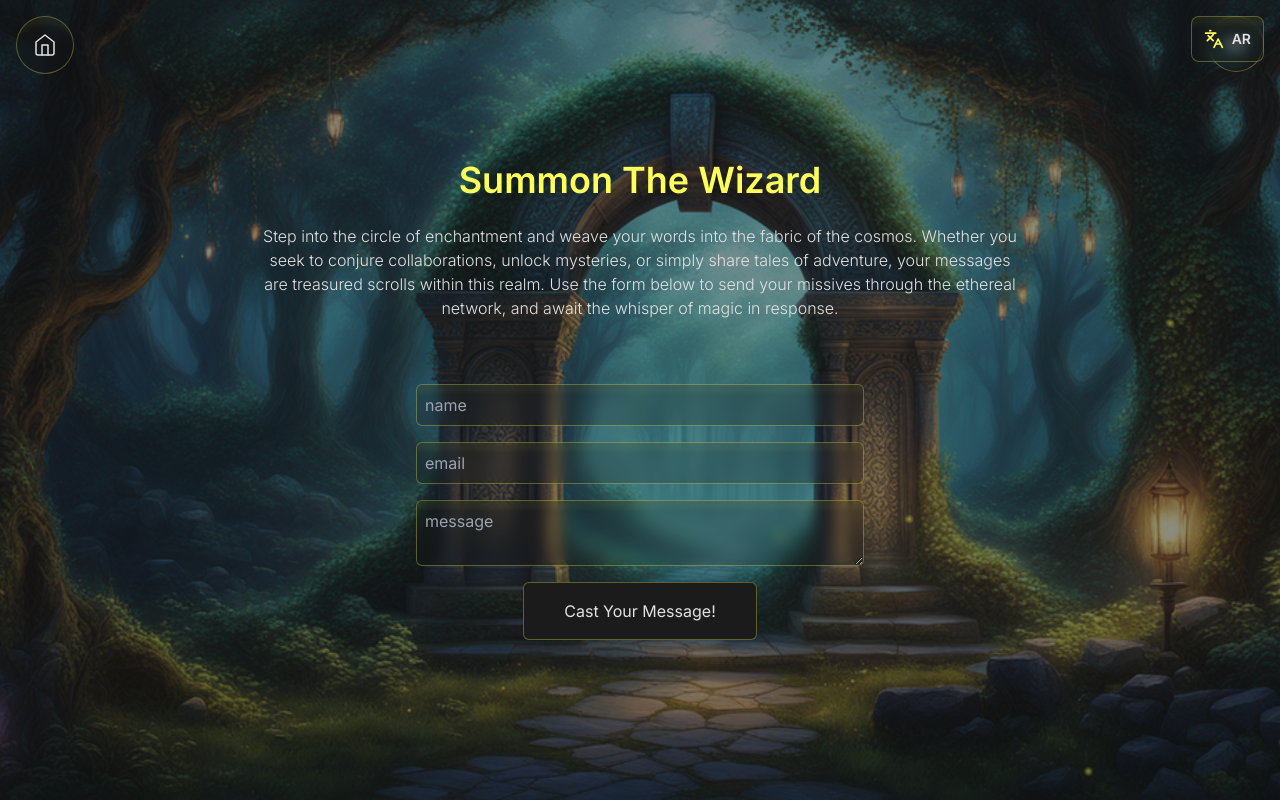
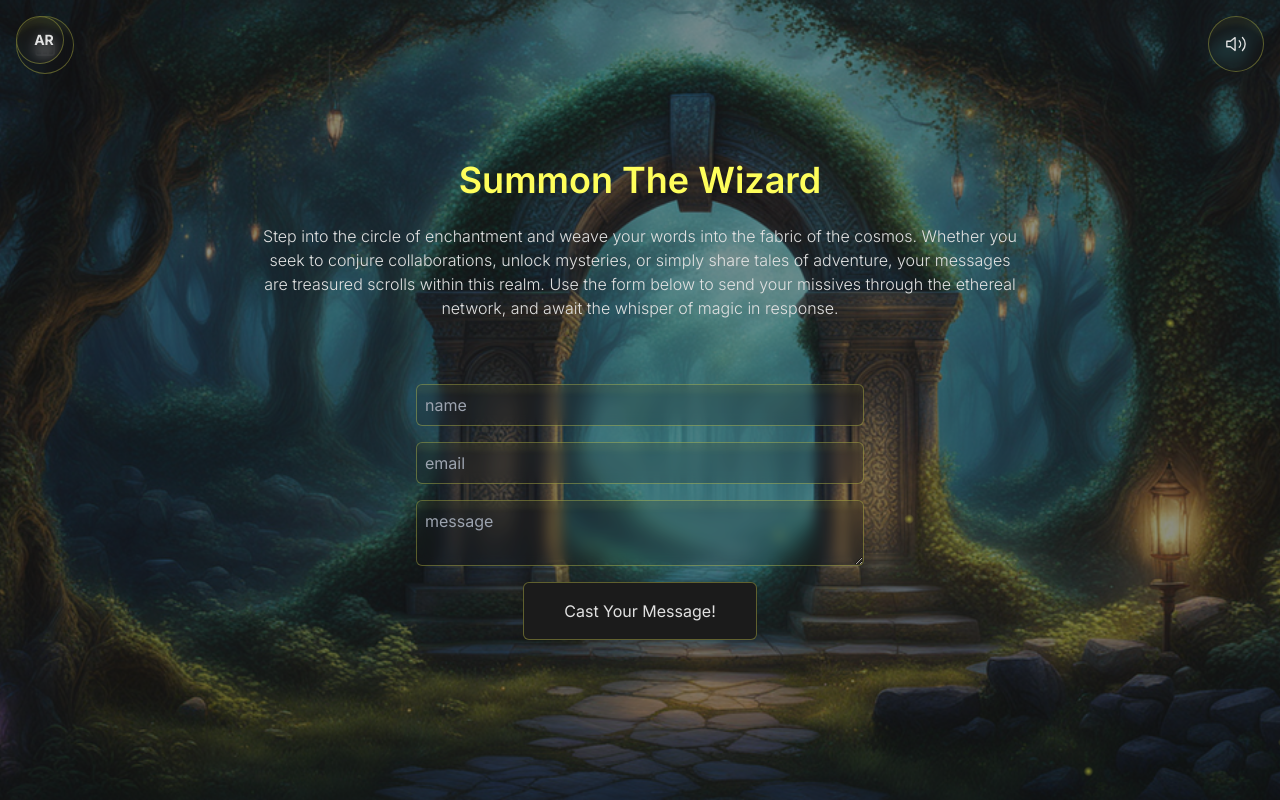
Before and after one commit to tarek-saad-dev/who-am-i, a Next.js app: page /contact in a window 1280 px wide. Built offline with nearby package versions, Linux system fonts and the light colour scheme.

Commit message:
language switcher

```diff
--- a/src/components/LanguageSwitcher.jsx
+++ b/src/components/LanguageSwitcher.jsx
@@ -2,6 +2,7 @@
 import { useLanguage } from "@/contexts/LanguageContext";
 import { Languages } from "lucide-react";
 import clsx from "clsx";
+import { motion } from "framer-motion";
 
 export default function LanguageSwitcher() {
   const { language, changeLanguage } = useLanguage();
@@ -12,18 +13,29 @@ export default function LanguageSwitcher() {
   };
 
   return (
-    <button
+    <motion.button
       onClick={toggleLanguage}
+      initial={{ scale: 0, opacity: 0 }}
+      animate={{ scale: 1, opacity: 1 }}
+      transition={{ delay: 0.5, type: "spring", stiffness: 200 }}
+      whileHover={{ scale: 1.1 }}
+      whileTap={{ scale: 0.95 }}
       className={clsx(
-        "fixed top-4 z-50 custom-bg rounded-lg p-3 hover:shadow-glass-sm transition-all flex items-center gap-2",
-        language === "ar" ? "left-4" : "right-4"
+        "fixed top-4 left-2.5 xs:left-4 z-50",
+        "custom-bg rounded-full p-2.5 xs:p-3",
+        "hover:shadow-glass-sm transition-all",
+        "flex items-center justify-center gap-1.5 xs:gap-2",
+        "w-10 h-10 xs:w-12 xs:h-12",
+        "border border-accent/20 hover:border-accent/40",
+        "group"
       )}
-      aria-label="Switch language"
+      aria-label={language === "en" ? "Switch to Arabic" : "Switch to English"}
+      title={language === "en" ? "التبديل إلى العربية" : "Switch to English"}
     >
-      <Languages className="w-5 h-5 text-accent" />
-      <span className="text-foreground font-semibold text-sm">
+      <Languages className="w-4 h-4 xs:w-5 xs:h-5 text-accent group-hover:text-accent/80 transition-colors" />
+      <span className="text-foreground font-bold text-xs xs:text-sm min-w-[20px] text-center">
         {language === "en" ? "AR" : "EN"}
       </span>
-    </button>
+    </motion.button>
   );
 }
```
